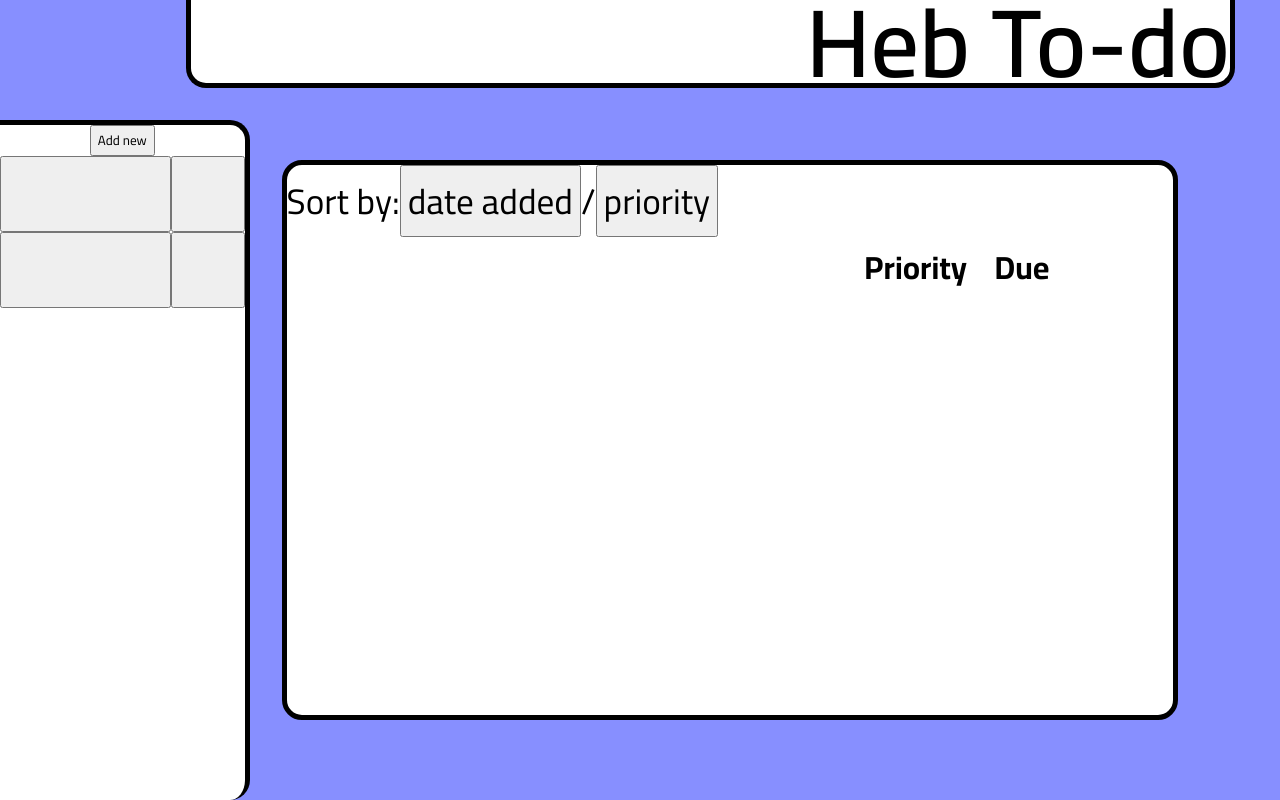
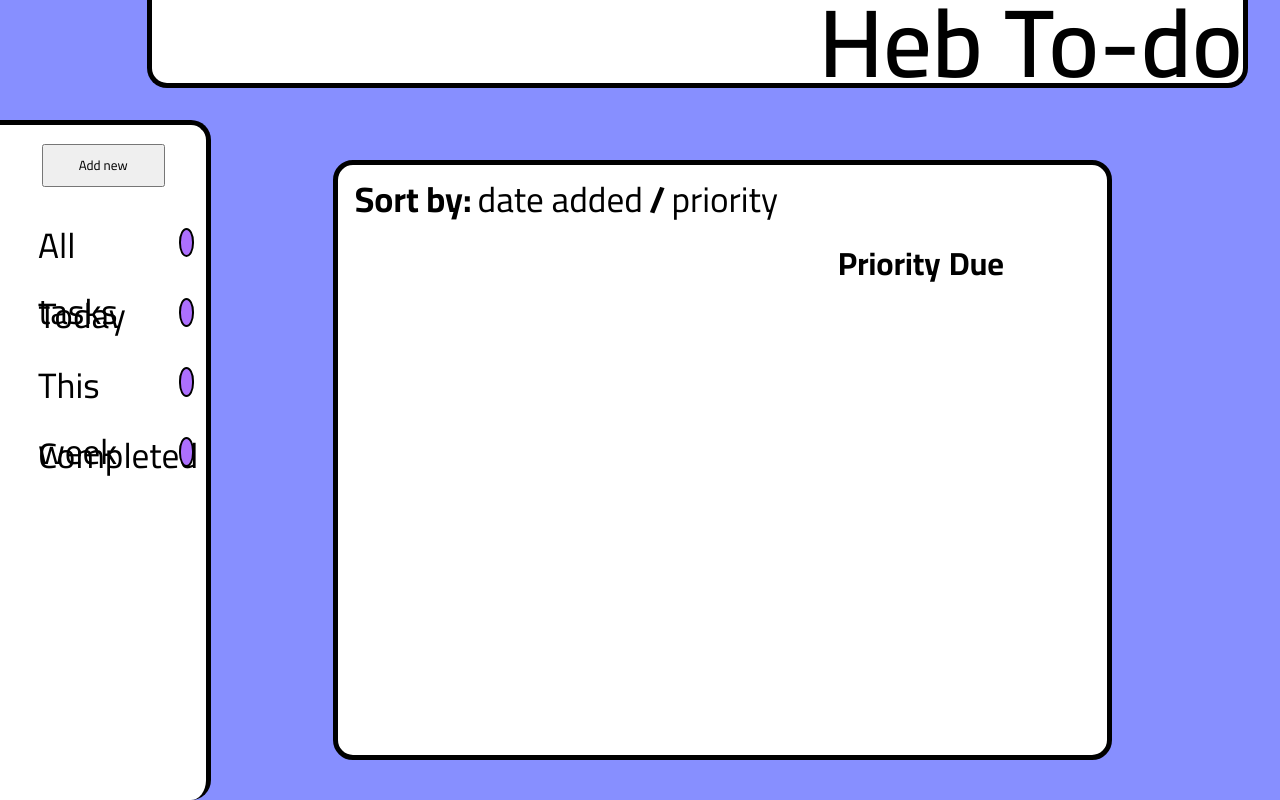
Before and after one commit to hebiscus/To-do-list, a website with bundled scripts: page dist/index.html in a window 1280 px wide. Built offline with nearby package versions, Linux system fonts and the light colour scheme.

Commit message:
styling side panel and minimal date set

```diff
--- a/src/addTask.js
+++ b/src/addTask.js
@@ -1,4 +1,5 @@
 import { pubsub } from './pubsub.js';
+import format from 'date-fns/format';
 
 export const Task = class {
     constructor(name, description, dueDate, priority, status) {
@@ -40,13 +41,16 @@ export const AddTask = {
         nameInput.value = ''; //clear the form
         descriptionInput.value = '';
         dateInput.value = '';
-        priorityInput.value = '';
 
         const newTask = new Task(name, description, dueDate, priority, "");
 
         //tell subscribers that a task was added
         console.log(`TASK FORM: just taskAdded ${newTask.name}`);
         pubsub.publish('taskAdded', newTask);
+
+        //hid the modal
+        const modalContainer = document.querySelector(".modal");
+        modalContainer.style.display = "none";
     }
 }
 
@@ -100,6 +104,8 @@ function createModal() {
 
         const formDate = document.createElement("input");
         formDate.setAttribute("type", "date");
+        const fromattedTodaysDate = formatTodaysDate(new Date);
+        formDate.setAttribute("min", fromattedTodaysDate);
         formDate.classList.add("form-date");
         modalForm.appendChild(formDate);
 
@@ -129,3 +135,8 @@ function createModal() {
         formSubmit.addEventListener("click", AddTask.add)
     }
 }
+
+function formatTodaysDate(date) {
+    const formattedDate = format(date, 'yyyy-MM-dd');
+    return formattedDate;
+}
--- a/src/allTasks.js
+++ b/src/allTasks.js
@@ -99,6 +99,6 @@ export const allTasks = {
 };
 
 function changeDateFormat(date) {
-  const formattedDate = format(new Date(date), 'd/M/yyyy');
+  const formattedDate = format(new Date(date), 'yyyy/MM/dd');
   return formattedDate;
 }
--- a/src/index.js
+++ b/src/index.js
@@ -19,10 +19,19 @@ import { allTasks } from "./allTasks";
     const sidePanelDiv = document.createElement("div");
     sidePanelDiv.classList.add("side-panel");
 
+    const sidePanelLeft = document.createElement("div");
+    sidePanelLeft.classList.add("sidepanel-left");
+    const sidePanelRight = document.createElement("div");
+    sidePanelRight.classList.add("sidepanel-right");
+
     const allTasksButton = document.createElement("button");
+    allTasksButton.innerText = "All tasks";
     const todayTasksButton = document.createElement("button");
+    todayTasksButton.innerText = "Today";
     const thisWeekButton = document.createElement("button");
+    thisWeekButton.innerText = "This week";
     const completedButton = document.createElement("button");
+    completedButton.innerText = "Completed";
 
     const allTasksStats = document.createElement("div");
     const todayTasksStats = document.createElement("div");
@@ -32,7 +41,9 @@ import { allTasks } from "./allTasks";
     const taskspaceDiv = document.createElement("div");
     taskspaceDiv.classList.add("tasks-space");
 
-    sidePanelDiv.append(allTasksButton, todayTasksButton, thisWeekButton, completedButton, allTasksStats, todayTasksStats, thisWeekStats, completedStats);
+    sidePanelLeft.append(allTasksButton, todayTasksButton, thisWeekButton, completedButton);
+    sidePanelRight.append(allTasksStats, todayTasksStats, thisWeekStats, completedStats)
+    sidePanelDiv.append(sidePanelLeft, sidePanelRight);
     sidebarDiv.appendChild(sidePanelDiv);
     content.append(headerDiv, sidebarDiv, taskspaceDiv);
 })();
--- a/src/style.css
+++ b/src/style.css
@@ -26,8 +26,8 @@ time, mark, audio, video {
     height: 100vh;
     width: 100vw;
     display: grid;
-    grid-template-columns: 12% 5% 70% 2% 1fr;
-    grid-template-rows: 11% 1% 70% 1fr;
+    grid-template-columns: 9% 5% 70% 6% 1fr;
+    grid-template-rows: 11% 1% 75% 1fr;
     background-color: #878fff;
     gap: 2rem
 }
@@ -63,13 +63,53 @@ time, mark, audio, video {
 
 .addButton {
     align-self: center;
+    height: 2.7rem;
+    width: 7.7rem;
+    margin: 1.2rem;
+    margin-bottom: 0;
 }
 
 .side-panel {
   height: 45%;
-  display: grid;
-  grid-template-columns: 70% 1fr;
-  grid-template-rows: 1fr 1fr 1fr 1fr;
+  display: flex;
+  gap: 1.5rem;
+}
+
+.sidepanel-left {
+  width: 75%;
+  display: flex;
+  flex-direction: column;
+  justify-content: space-evenly;
+}
+
+.sidepanel-left > button {
+  height: 2.9rem;
+  margin-left: 2rem;
+  font-size: 2.2rem;
+  border: none;
+  background-color: inherit;
+  text-align: left;
+}
+
+.sidepanel-left > button:hover {
+  cursor: pointer;
+  text-decoration: underline;
+}
+
+.sidepanel-right {
+  width: 35%;
+  display: flex;
+  flex-direction: column;
+  justify-content: space-evenly;
+}
+
+.sidepanel-right > div {
+  height: 1.6rem;
+  width: 43%;
+  border: 2px solid;
+  border-radius: 50%;
+  margin-top: 1rem;
+  background-color: #ad70fe;
 }
 
 .tasks-space {
@@ -80,6 +120,8 @@ time, mark, audio, video {
     background-color: white;
     border-radius: 20px;
     border: 5px solid;
+    margin-left: 10%;
+    margin-right: 3%;
 }
 
 .top-section {
@@ -97,6 +139,20 @@ time, mark, audio, video {
   grid-row: 1;
   align-items: center;
   font-size: 2.2rem;
+  font-weight: 700;
+}
+
+.sort-by > button:hover {
+  cursor: pointer;
+}
+
+.sort-by:first-child {
+  margin-left: 3.4%;
+}
+
+.sort-by > button {
+  border: none;
+  background-color: inherit;
 }
 
 .sort-date {
@@ -126,8 +182,10 @@ time, mark, audio, video {
   flex: 1;
   display: flex;
   flex-direction: column;
-  gap: 1%;
+  gap: 4%;
   align-items: center;
+  overflow: auto;
+  font-size: 1.8rem;
 }
 
 .task-content {
```
Also changed, not shown: dist/main.js.
